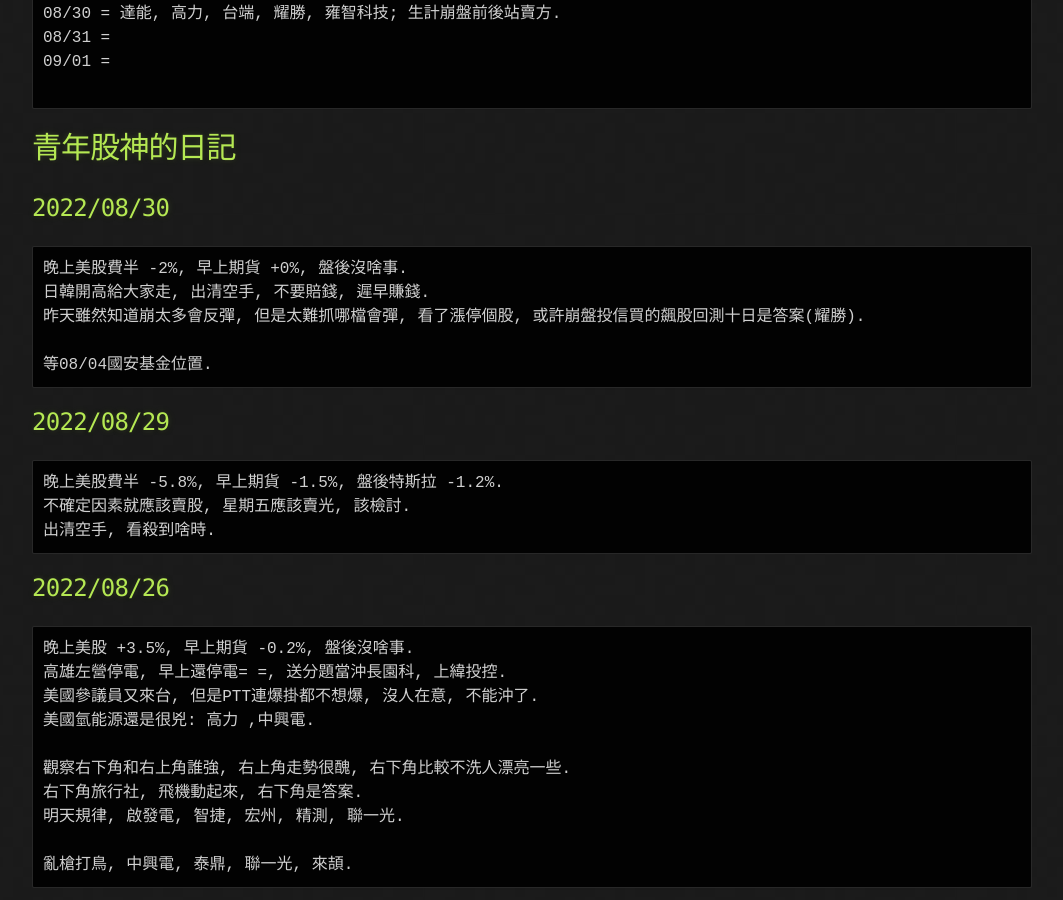
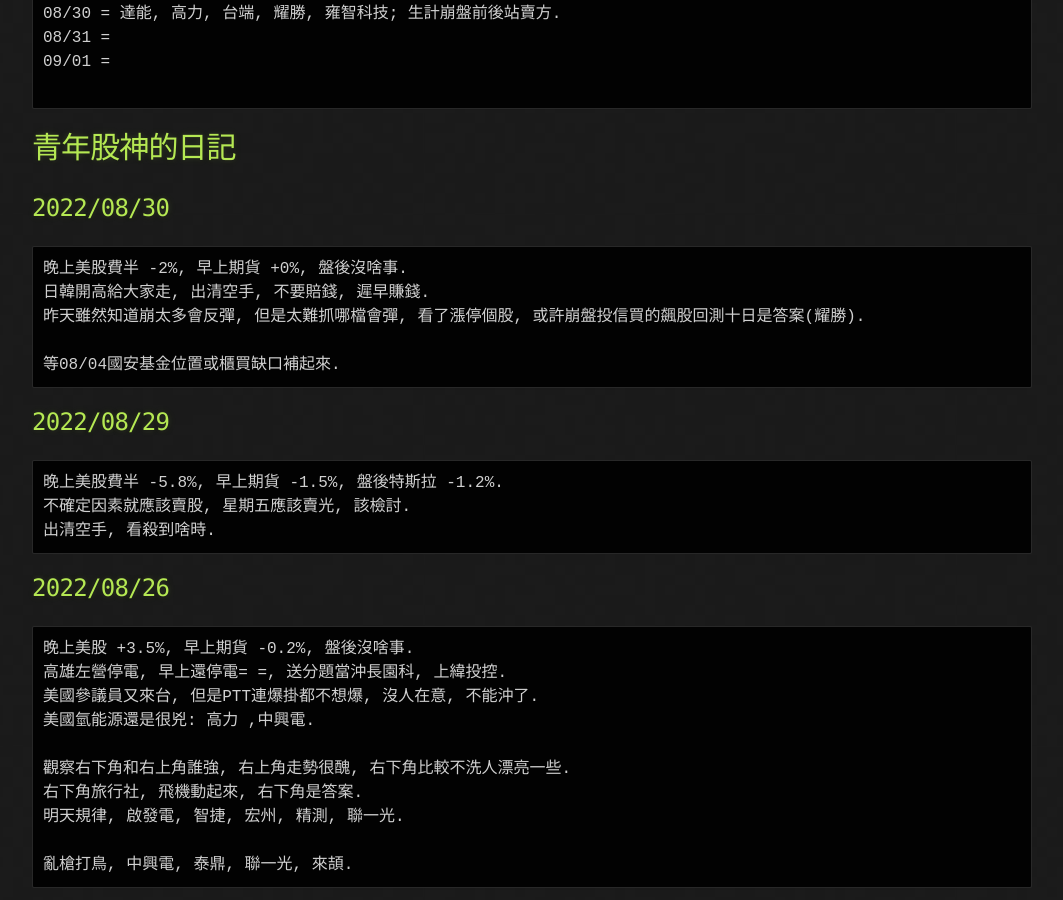
Before and after one commit to lepg5487/Stock_God, a Jekyll site: the page built from index.md, in a window 1280 px wide and 900 px high, scrolled down 850 px. Shown: the whole window, without its empty margins (108-1171 px from the left). Built offline with Jekyll 4.4.1, drawn with Linux system fonts in a browser that asks for light colours; our own code applies the rules of GitHub Pages for plain Markdown files.

Commit message:
Update index.md

````diff
--- a/index.md
+++ b/index.md
@@ -41,7 +41,7 @@
 日韓開高給大家走, 出清空手, 不要賠錢, 遲早賺錢.
 昨天雖然知道崩太多會反彈, 但是太難抓哪檔會彈, 看了漲停個股, 或許崩盤投信買的飆股回測十日是答案(耀勝).
 
-等08/04國安基金位置.
+等08/04國安基金位置或櫃買缺口補起來.
 ```
 
 ## 2022/08/29
````
